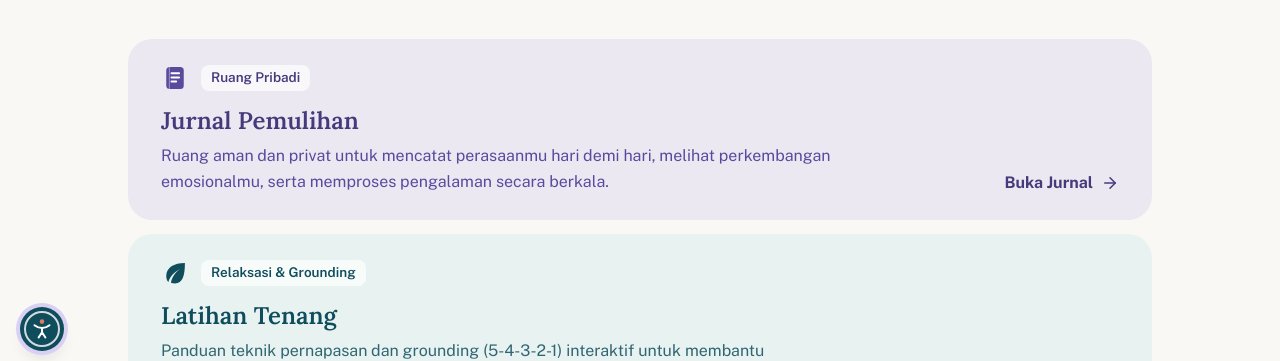
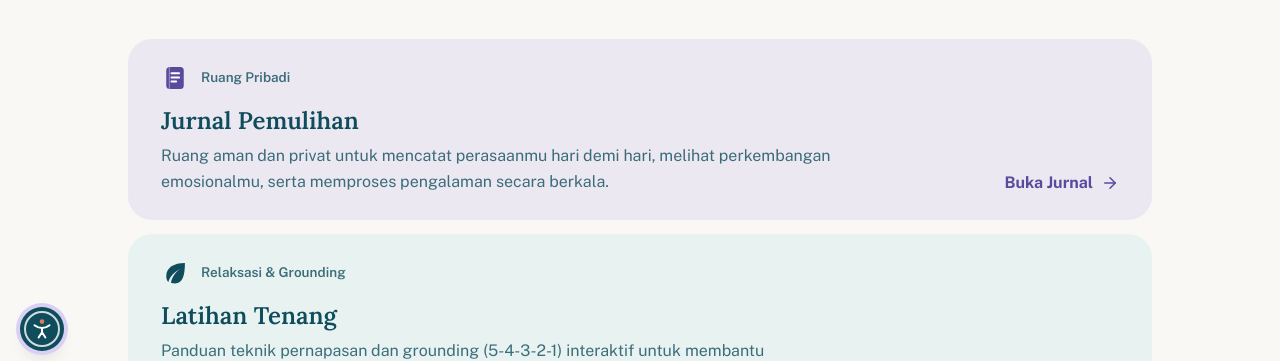
Before and after one commit to Team-4-RA-Lasminingrat-PI-2026/svarati-project, a Next.js app: page /rehabilitatif in a window 1280 px wide. Shown: the part 429-790 px from the top of the page. Built offline with nearby package versions, Linux system fonts and the light colour scheme; no server answers.

Commit message:
RLA023: teks kartu pemulihan pakai tinta netral, chip label dihapus
- Latar chip label dibuang, tulisannya tetap
- Judul dan deskripsi memakai svarati-teal supaya tidak senada dengan
  latar kartunya masing-masing
- Warna khas tiap pilar sekarang hanya di ikon dan tautan

```diff
--- a/app/rehabilitatif/page.js
+++ b/app/rehabilitatif/page.js
@@ -51,30 +51,24 @@ const IKON = {
   "pohon-harapan": IkonTanganHati,
 };
 
-// Warna per varian. Class ditulis lengkap agar terbaca oleh Tailwind.
+// Semua teks memakai tinta netral svarati-teal supaya tidak senada dengan
+// latar kartunya. Warna khas tiap pilar dipakai di ikon dan tautan saja.
+// Class ditulis lengkap agar terbaca oleh Tailwind.
+const TEKS_JUDUL = "text-svarati-teal";
+const TEKS_LEMBUT = "text-svarati-teal/80";
+
 const TEMA = {
   lavender: {
     kartu: "bg-svarati-lavender/15 hover:border-svarati-lavender-light",
-    ikon: "text-svarati-lavender-dark",
-    judul: "text-svarati-lavender-darker",
-    teks: "text-svarati-lavender-dark",
-    label: "bg-white/65 text-svarati-lavender-darker",
+    aksen: "text-svarati-lavender-dark",
   },
   teal: {
     kartu: "bg-svarati-teal-soft hover:border-svarati-teal/25",
-    ikon: "text-svarati-teal",
-    judul: "text-svarati-teal",
-    teks: "text-svarati-teal/85",
-    label: "bg-white/65 text-svarati-teal",
+    aksen: "text-svarati-teal",
   },
   coral: {
-    // Latar coral paling terang di antara ketiganya, jadi warna teksnya
-    // dipertua supaya kontrasnya tetap lolos WCAG AA.
     kartu: "bg-svarati-coral-soft hover:border-svarati-coral/30",
-    ikon: "text-svarati-coral-dark",
-    judul: "text-svarati-coral-dark",
-    teks: "text-svarati-coral-darker",
-    label: "bg-svarati-coral/20 text-svarati-coral-darker",
+    aksen: "text-svarati-coral-dark",
   },
 };
 
@@ -169,25 +163,23 @@ export default function PemulihanPage() {
               >
                 <div>
                   <div className="mb-3 flex items-center gap-3">
-                    <Ikon className={`size-7 shrink-0 ${warna.ikon}`} />
-                    <span
-                      className={`rounded-md px-2.5 py-1.5 text-[13.5px] font-semibold leading-none ${warna.label}`}
-                    >
+                    <Ikon className={`size-7 shrink-0 ${warna.aksen}`} />
+                    <span className={`text-[13.5px] font-semibold leading-none ${TEKS_LEMBUT}`}>
                       {item.badge}
                     </span>
                   </div>
 
-                  <h2 className={`mb-1.5 text-xl font-semibold leading-snug sm:text-2xl ${warna.judul}`}>
+                  <h2 className={`mb-1.5 text-xl font-semibold leading-snug sm:text-2xl ${TEKS_JUDUL}`}>
                     {item.title}
                   </h2>
 
-                  <p className={`max-w-2xl text-sm leading-relaxed sm:text-base ${warna.teks}`}>
+                  <p className={`max-w-2xl text-sm leading-relaxed sm:text-base ${TEKS_LEMBUT}`}>
                     {renderDeskripsi(item.description)}
                   </p>
                 </div>
 
                 <span
-                  className={`inline-flex items-center gap-2 whitespace-nowrap text-base font-bold ${warna.judul}`}
+                  className={`inline-flex items-center gap-2 whitespace-nowrap text-base font-bold ${warna.aksen}`}
                 >
                   <span className="underline-offset-4 group-hover:underline">{item.cta}</span>
                   <ArrowRight
```
